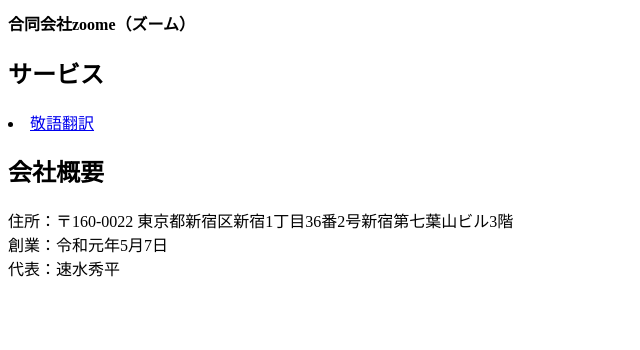
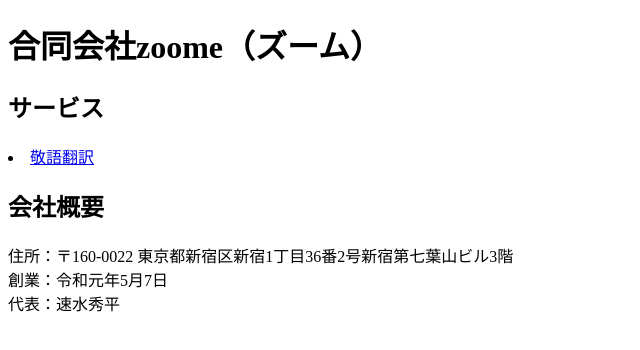
Before and after one commit to zoomellc/zoome.co.jp, a plain HTML site: page index.html in a window 1280 px wide. Shown: the whole page, without its empty margins (0-640 px from the left). Drawn offline with Linux system fonts and the light colour scheme.

Commit message:
Fix H1 font size

```diff
--- a/index.html
+++ b/index.html
@@ -13,7 +13,7 @@
 </style>
 </head>
 <body>
-<h1 style="font-size:1em">合同会社zoome（ズーム）</h1>
+<h1>合同会社zoome（ズーム）</h1>
 <h2>サービス</h2>
 <li>
 <a href="https://honorific.app/" target="_blank">敬語翻訳</a>
```
